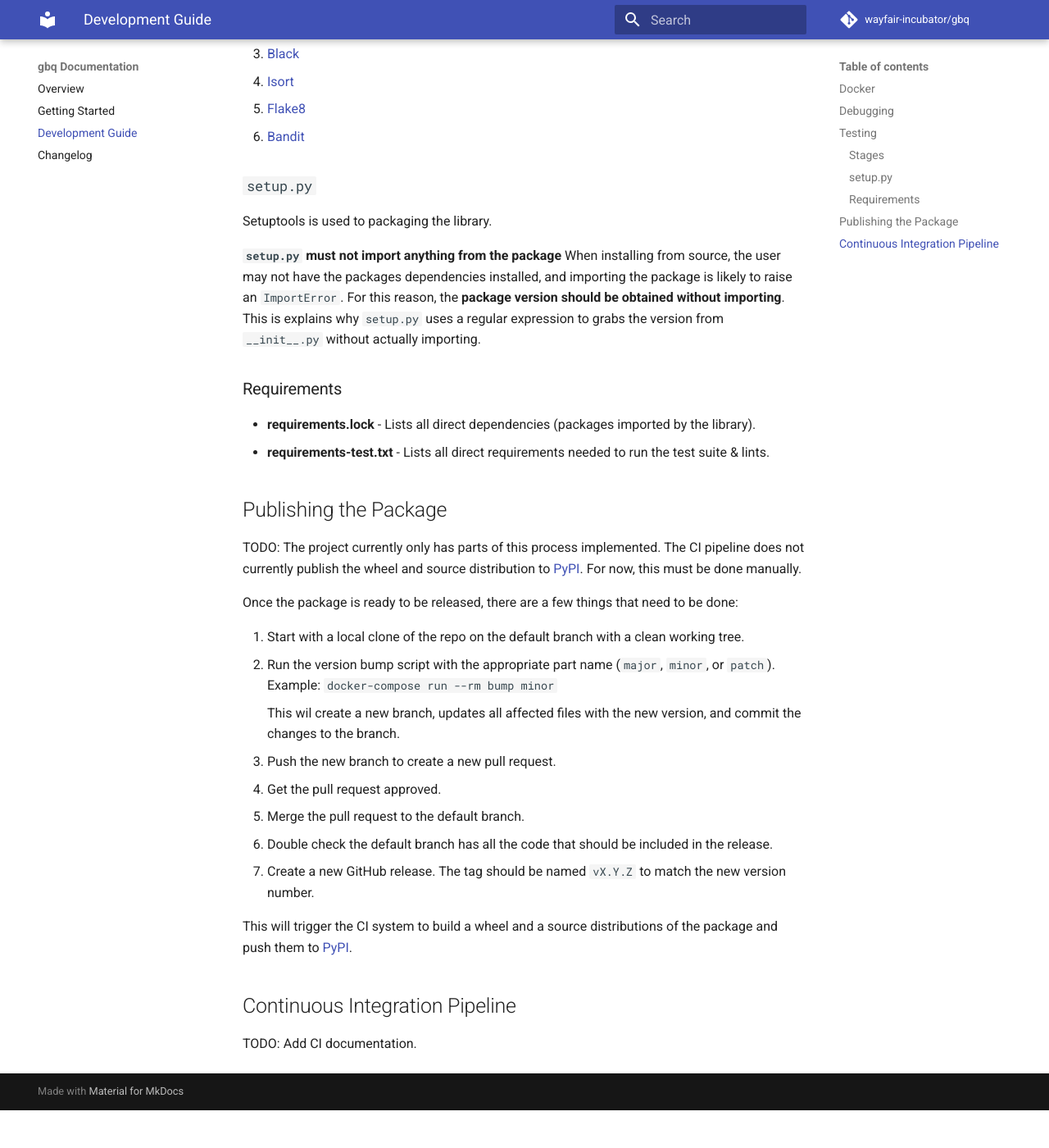
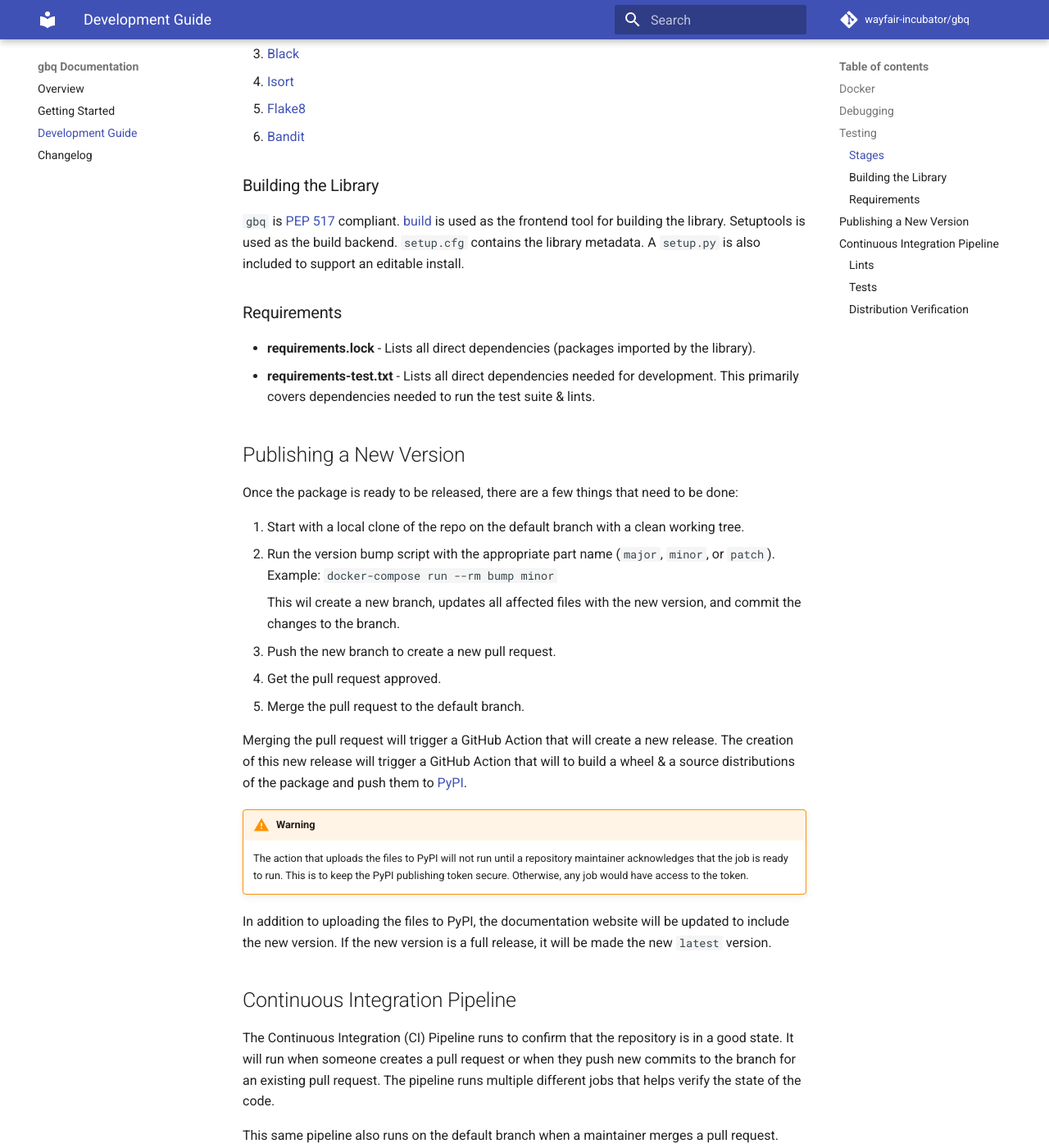
Before and after one commit to wayfair-incubator/gbq, an MkDocs documentation site: the page built from docs/development-guide.md, in a window 1280 px wide and 1400 px high, scrolled down 1671 px. Shown: the whole window at 82% size. Built offline with MkDocs 1.6.1 and Material for MkDocs 9.7.7, drawn with Linux system fonts in a browser that asks for light colours; comment, search, counter and statistics services are not loaded; the version menu is left out; before the commit the page ends 3025 px from its top, so only the background shows below that; some of the changed text lies outside the part shown.

Commit message:
Update documentation

```diff
--- a/docs/development-guide.md
+++ b/docs/development-guide.md
@@ -72,24 +72,18 @@ To customize / override a specific testing stage, please read the documentation
 4. [Flake8][flake8-docs]
 5. [Bandit][bandit-docs]
 
-### `setup.py`
+### Building the Library
 
-Setuptools is used to packaging the library.
-
-**`setup.py` must not import anything from the package** When installing from source, the user may not have the
-packages dependencies installed, and importing the package is likely to raise an `ImportError`. For this reason, the
-**package version should be obtained without importing**. This is explains why `setup.py` uses a regular expression to
-grabs the version from `__init__.py` without actually importing.
+`gbq` is [PEP 517][pep-517] compliant. [build][build] is used as the frontend tool for building the library.
+Setuptools is used as the build backend. `setup.cfg` contains the library metadata. A `setup.py` is also included to
+support an editable install.
 
 ### Requirements
 
 * **requirements.lock** - Lists all direct dependencies (packages imported by the library).
-* **requirements-test.txt** - Lists all direct requirements needed to run the test suite & lints.
+* **requirements-test.txt** - Lists all direct dependencies needed for development. This primarily covers dependencies needed to run the test suite & lints.
 
-## Publishing the Package
-
-TODO: The project currently only has parts of this process implemented. The CI pipeline does not currently publish the
-wheel and source distribution to [PyPI][pypi]. For now, this must be done manually.
+## Publishing a New Version
 
 Once the package is ready to be released, there are a few things that need to be done:
 
@@ -102,15 +96,45 @@ Once the package is ready to be released, there are a few things that need to be
 3. Push the new branch to create a new pull request.
 4. Get the pull request approved.
 5. Merge the pull request to the default branch.
-6. Double check the default branch has all the code that should be included in the release.
-7. Create a new GitHub release. The tag should be named `vX.Y.Z` to match the new version number.
 
-This will trigger the CI system to build a wheel and a source distributions of the package and push them to
+Merging the pull request will trigger a GitHub Action that will create a new release. The creation of this new
+release will trigger a GitHub Action that will to build a wheel & a source distributions of the package and push them to
 [PyPI][pypi].
+
+!!! warning
+    The action that uploads the files to PyPI will not run until a repository maintainer acknowledges that the job is
+    ready to run. This is to keep the PyPI publishing token secure. Otherwise, any job would have access to the token.
+
+In addition to uploading the files to PyPI, the documentation website will be updated to include the new version. If the
+new version is a full release, it will be made the new `latest` version.
 
 ## Continuous Integration Pipeline
 
-TODO: Add CI documentation.
+The Continuous Integration (CI) Pipeline runs to confirm that the repository is in a good state. It will run when
+someone creates a pull request or when they push new commits to the branch for an existing pull request. The pipeline
+runs multiple different jobs that helps verify the state of the code.
+
+This same pipeline also runs on the default branch when a maintainer merges a pull request.
+
+### Lints
+
+The first set of jobs that run as part of the CI pipline are linters that perform static analysis on the code. This
+includes: [MyPy][mypy-docs], [Black][black-docs], [Isort][isort-docs], [Flake8][flake8-docs], and [Bandit][bandit-docs].
+
+### Tests
+
+The next set of jobs run the unit tests using [PyTest][pytest-docs]. The pipeline runs the tests cases across each
+supported version of Python to ensure compatibility.
+
+For each run of the test cases, the job will record the test results and code coverage information. The pipeline uploads
+the code coverage information to [CodeCov][codecov] to ensure that a pull request doesn't significantly reduce the total
+code coverage percentage or introduce a large amount of code that is untested.
+
+### Distribution Verification
+
+The next set of jobs build the wheel distribution, installs in into a virtual environment, and then runs Python to
+import the library version. This works as a smoke test to ensure that the library can be packaged correctly and used.
+The pipeline runs the tests cases across each supported version of Python to ensure compatibility.
 
 [code of conduct]: https://github.com/wayfair-incubator/gbq/blob/main/CODE_OF_CONDUCT.md
 [contributing]: https://github.com/wayfair-incubator/gbq/blob/main/CONTRIBUTING.md
@@ -125,4 +149,6 @@ TODO: Add CI documentation.
 [flake8-docs]: http://flake8.pycqa.org/en/stable/
 [bandit-docs]: https://bandit.readthedocs.io/en/stable/
 [sem-ver]: https://semver.org/
+[pep-517]: https://www.python.org/dev/peps/pep-0517
+[build]: https://pypa-build.readthedocs.io/
 [pypi]: https://pypi.org/project/gbq/
```
